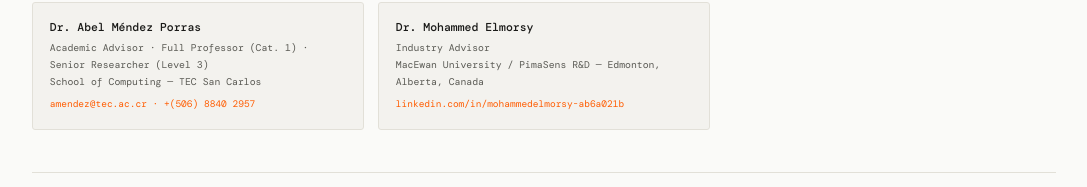
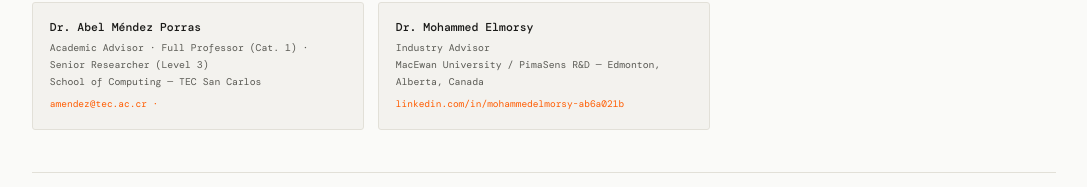
Before and after one commit to ContraInfinito/ContraInfinito.github.io, a plain HTML site: page index.html in a window 1280 px wide. Shown: the part 2081-2268 px from the top of the page, without its empty margins (96-1183 px from the left). Drawn offline with nearby package versions, Linux system fonts and the light colour scheme; a web font is replaced by a local one.

Commit message:
Update index.html

```diff
--- a/index.html
+++ b/index.html
@@ -310,7 +310,7 @@ function buildHome(){return`<div class="home fade-in">
 </div>
 <div class="section">
   <div class="section-header"><span class="section-num">05</span><span class="section-title">References</span><div class="section-rule"></div></div>
-  <div class="refs-grid"><div class="ref-card"><div class="ref-name">Dr. Abel Méndez Porras</div><div class="ref-role">Academic Advisor · Full Professor (Cat. 1) · Senior Researcher (Level 3)<br>School of Computing — TEC San Carlos</div><div class="ref-contact">amendez@tec.ac.cr · +(506) 8840 2957</div></div><div class="ref-card"><div class="ref-name">Dr. Mohammed Elmorsy</div><div class="ref-role">Industry Advisor<br>MacEwan University / PimaSens R&amp;D — Edmonton, Alberta, Canada</div><div class="ref-contact">linkedin.com/in/mohammedelmorsy-ab6a021b</div></div></div>
+  <div class="refs-grid"><div class="ref-card"><div class="ref-name">Dr. Abel Méndez Porras</div><div class="ref-role">Academic Advisor · Full Professor (Cat. 1) · Senior Researcher (Level 3)<br>School of Computing — TEC San Carlos</div><div class="ref-contact">amendez@tec.ac.cr · </div></div><div class="ref-card"><div class="ref-name">Dr. Mohammed Elmorsy</div><div class="ref-role">Industry Advisor<br>MacEwan University / PimaSens R&amp;D — Edmonton, Alberta, Canada</div><div class="ref-contact">linkedin.com/in/mohammedelmorsy-ab6a021b</div></div></div>
 </div>
 <div class="footer"><div class="footer-coords">10.3157° N, 84.5157° W</div>San Carlos, Costa Rica · ${new Date().getFullYear()}<br><span style="color:var(--accent)">open to work</span> · all projects open source on GitHub</div>
 </div>`;}
```
